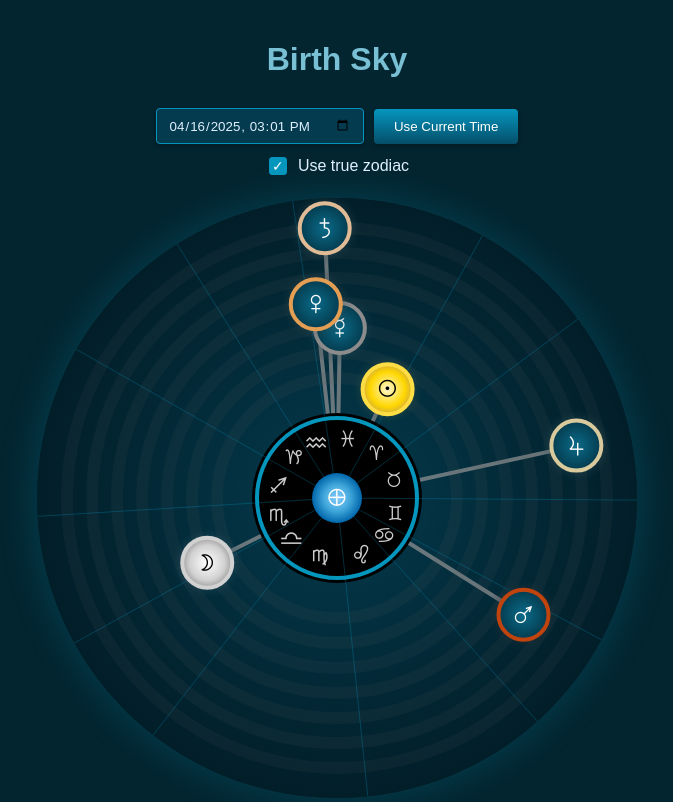
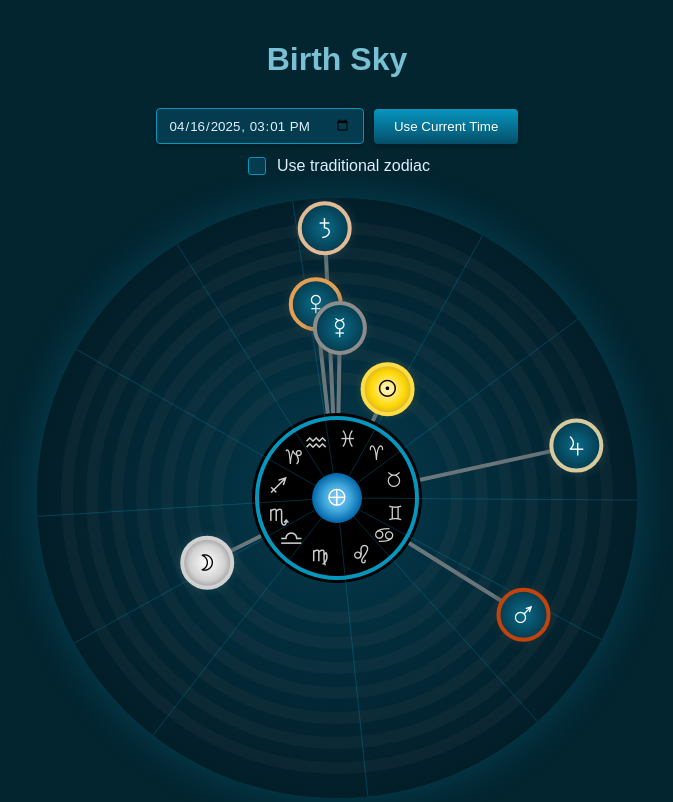
Before and after one commit to gulley/Birth-Sky, a website: page index.html in a window 1280 px wide. Shown: the top 802 px of the page, without its empty margins (303-976 px from the left). Drawn offline with Linux system fonts and the light colour scheme.

Commit message:
Refactor zodiac toggle functionality and update README with new label mode details

```diff
--- a/index.html
+++ b/index.html
@@ -18,8 +18,8 @@
                 </div>
                 <div class="zodiac-controls">
                     <label class="checkbox-container">
-                        <input type="checkbox" id="true-zodiac-toggle" checked>
-                        <span class="checkbox-label">Use true zodiac</span>
+                        <input type="checkbox" id="true-zodiac-toggle">
+                        <span class="checkbox-label">Use traditional zodiac</span>
                     </label>
                 </div>
             </div>
--- a/js/main.js
+++ b/js/main.js
@@ -57,9 +57,9 @@ document.addEventListener('DOMContentLoaded', function() {
 
     // True zodiac toggle
     document.getElementById('true-zodiac-toggle').addEventListener('change', function() {
-        // Start zodiac transition animation
+        // Polarity reversed: checked = traditional, unchecked = true zodiac
         startZodiacTransition(
-            this.checked,
+            !this.checked, // true when unchecked (true zodiac), false when checked (traditional)
             ZODIAC_SIGNS,
             function() {
                 // Get the current date from the date picker
@@ -184,8 +184,9 @@ function updateCelestialPositions(date) {
     // Then, draw Earth medallion and all planet medallions on top of stalks
     drawEarthMedallion();
 
-    // Draw all other medallions
-    for (const object of objectData) {
+    // Draw all other medallions in reverse radial order (inner on top)
+    const sortedObjectData = [...objectData].sort((a, b) => b.info.radius - a.info.radius);
+    for (const object of sortedObjectData) {
         drawCelestialMedallion(object.name, object.info, object.longitude, object.info.radius);
     }
 
```
Also changed, not shown: README.md, 1 other file.
